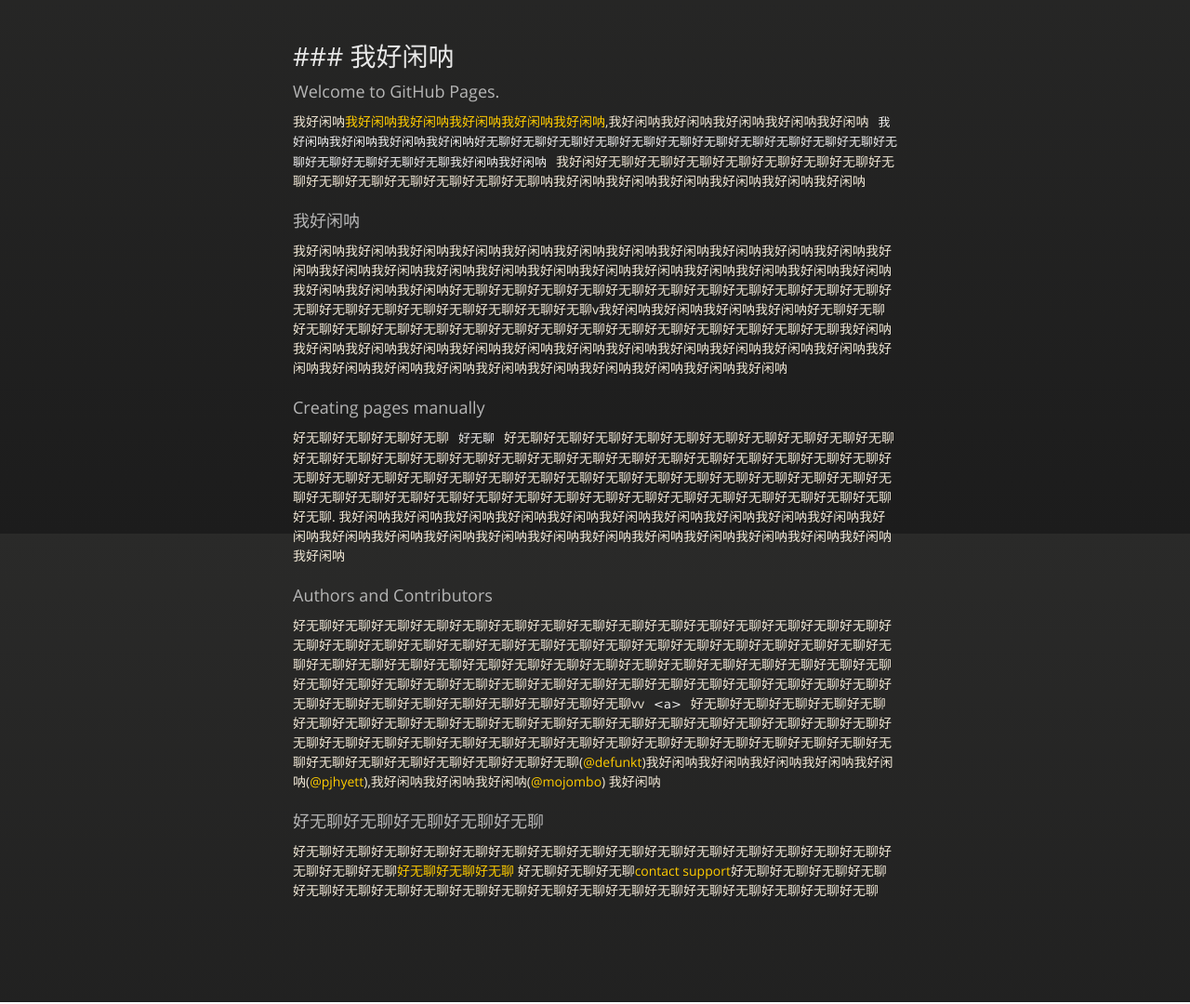
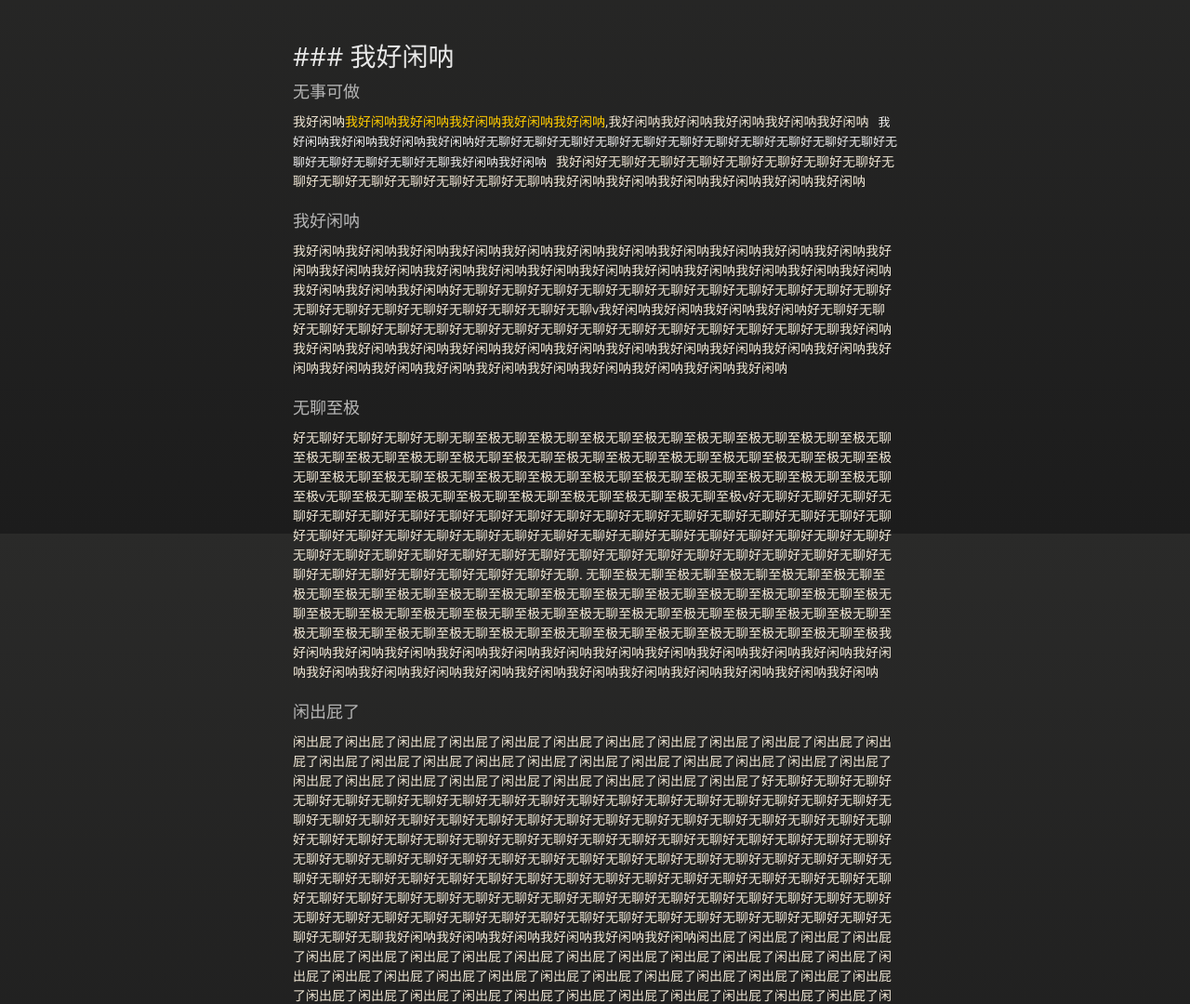
Before and after one commit to D-jealous/D-jealous.github.io, a plain HTML site: page index.html in a window 1280 px wide. Shown: the part 226-1306 px from the top of the page at 93% size. Drawn offline with nearby package versions, Linux system fonts and the light colour scheme.

Commit message:
Update index.html
change some words

```diff
--- a/index.html
+++ b/index.html
@@ -38,20 +38,20 @@
         <h1>
 <a id="-具体信息都可以修改" class="anchor" href="#-%E5%85%B7%E4%BD%93%E4%BF%A1%E6%81%AF%E9%83%BD%E5%8F%AF%E4%BB%A5%E4%BF%AE%E6%94%B9" aria-hidden="true"><span aria-hidden="true" class="octicon octicon-link"></span></a>### 我好闲呐</h1>
 <h3>
-<a id="welcome-to-github-pages" class="anchor" href="#welcome-to-github-pages" aria-hidden="true"><span aria-hidden="true" class="octicon octicon-link"></span></a>Welcome to GitHub Pages.</h3>
+<a id="welcome-to-github-pages" class="anchor" href="#welcome-to-github-pages" aria-hidden="true"><span aria-hidden="true" class="octicon octicon-link"></span></a>无事可做</h3>
 <p>我好闲呐<a href="https://guides.github.com/features/mastering-markdown/">我好闲呐我好闲呐我好闲呐我好闲呐我好闲呐</a>,我好闲呐我好闲呐我好闲呐我好闲呐我好闲呐<code>我好闲呐我好闲呐我好闲呐我好闲呐好无聊好无聊好无聊好无聊好无聊好无聊好无聊好无聊好无聊好无聊好无聊好无聊好无聊好无聊好无聊好无聊我好闲呐我好闲呐</code>我好闲好无聊好无聊好无聊好无聊好无聊好无聊好无聊好无聊好无聊好无聊好无聊好无聊好无聊好无聊呐我好闲呐我好闲呐我好闲呐我好闲呐我好闲呐我好闲呐</p>
 <h3>
 <a id="designer-templates" class="anchor" href="#designer-templates" aria-hidden="true"><span aria-hidden="true" class="octicon octicon-link"></span></a>我好闲呐</h3>
 <p>我好闲呐我好闲呐我好闲呐我好闲呐我好闲呐我好闲呐我好闲呐我好闲呐我好闲呐我好闲呐我好闲呐我好闲呐我好闲呐我好闲呐我好闲呐我好闲呐我好闲呐我好闲呐我好闲呐我好闲呐我好闲呐我好闲呐我好闲呐我好闲呐我好闲呐我好闲呐好无聊好无聊好无聊好无聊好无聊好无聊好无聊好无聊好无聊好无聊好无聊好无聊好无聊好无聊好无聊好无聊好无聊好无聊好无聊v我好闲呐我好闲呐我好闲呐我好闲呐好无聊好无聊好无聊好无聊好无聊好无聊好无聊好无聊好无聊好无聊好无聊好无聊好无聊好无聊好无聊好无聊我好闲呐我好闲呐我好闲呐我好闲呐我好闲呐我好闲呐我好闲呐我好闲呐我好闲呐我好闲呐我好闲呐我好闲呐我好闲呐我好闲呐我好闲呐我好闲呐我好闲呐我好闲呐我好闲呐我好闲呐我好闲呐我好闲呐</p>
 <h3>
-<a id="creating-pages-manually" class="anchor" href="#creating-pages-manually" aria-hidden="true"><span aria-hidden="true" class="octicon octicon-link"></span></a>Creating pages manually</h3>
-<p>好无聊好无聊好无聊好无聊<code>好无聊</code>好无聊好无聊好无聊好无聊好无聊好无聊好无聊好无聊好无聊好无聊好无聊好无聊好无聊好无聊好无聊好无聊好无聊好无聊好无聊好无聊好无聊好无聊好无聊好无聊好无聊好无聊好无聊好无聊好无聊好无聊好无聊好无聊好无聊好无聊好无聊好无聊好无聊好无聊好无聊好无聊好无聊好无聊好无聊好无聊好无聊好无聊好无聊好无聊好无聊好无聊好无聊好无聊好无聊好无聊好无聊好无聊好无聊. 我好闲呐我好闲呐我好闲呐我好闲呐我好闲呐我好闲呐我好闲呐我好闲呐我好闲呐我好闲呐我好闲呐我好闲呐我好闲呐我好闲呐我好闲呐我好闲呐我好闲呐我好闲呐我好闲呐我好闲呐我好闲呐我好闲呐我好闲呐</p>
+<a id="creating-pages-manually" class="anchor" href="#creating-pages-manually" aria-hidden="true"><span aria-hidden="true" class="octicon octicon-link"></span></a>无聊至极</h3>
+<p>好无聊好无聊好无聊好无聊无聊至极无聊至极无聊至极无聊至极无聊至极无聊至极无聊至极无聊至极无聊至极无聊至极无聊至极无聊至极无聊至极无聊至极无聊至极无聊至极无聊至极无聊至极无聊至极无聊至极无聊至极无聊至极无聊至极无聊至极无聊至极无聊至极无聊至极无聊至极无聊至极无聊至极无聊至极无聊至极v无聊至极无聊至极无聊至极无聊至极无聊至极无聊至极无聊至极无聊至极v好无聊好无聊好无聊好无聊好无聊好无聊好无聊好无聊好无聊好无聊好无聊好无聊好无聊好无聊好无聊好无聊好无聊好无聊好无聊好无聊好无聊好无聊好无聊好无聊好无聊好无聊好无聊好无聊好无聊好无聊好无聊好无聊好无聊好无聊好无聊好无聊好无聊好无聊好无聊好无聊好无聊好无聊好无聊好无聊好无聊好无聊好无聊好无聊好无聊好无聊好无聊好无聊好无聊好无聊好无聊好无聊好无聊. 无聊至极无聊至极无聊至极无聊至极无聊至极无聊至极无聊至极无聊至极无聊至极无聊至极无聊至极无聊至极无聊至极无聊至极无聊至极无聊至极无聊至极无聊至极无聊至极无聊至极无聊至极无聊至极无聊至极无聊至极无聊至极无聊至极无聊至极无聊至极无聊至极无聊至极无聊至极无聊至极无聊至极无聊至极无聊至极无聊至极无聊至极无聊至极无聊至极无聊至极我好闲呐我好闲呐我好闲呐我好闲呐我好闲呐我好闲呐我好闲呐我好闲呐我好闲呐我好闲呐我好闲呐我好闲呐我好闲呐我好闲呐我好闲呐我好闲呐我好闲呐我好闲呐我好闲呐我好闲呐我好闲呐我好闲呐我好闲呐</p>
 <h3>
-<a id="authors-and-contributors" class="anchor" href="#authors-and-contributors" aria-hidden="true"><span aria-hidden="true" class="octicon octicon-link"></span></a>Authors and Contributors</h3>
-<p>好无聊好无聊好无聊好无聊好无聊好无聊好无聊好无聊好无聊好无聊好无聊好无聊好无聊好无聊好无聊好无聊好无聊好无聊好无聊好无聊好无聊好无聊好无聊好无聊好无聊好无聊好无聊好无聊好无聊好无聊好无聊好无聊好无聊好无聊好无聊好无聊好无聊好无聊好无聊好无聊好无聊好无聊好无聊好无聊好无聊好无聊好无聊好无聊好无聊好无聊好无聊好无聊好无聊好无聊好无聊好无聊好无聊好无聊好无聊好无聊好无聊好无聊好无聊好无聊好无聊好无聊好无聊好无聊好无聊好无聊vv<code>&lt;a&gt;</code>好无聊好无聊好无聊好无聊好无聊好无聊好无聊好无聊好无聊好无聊好无聊好无聊好无聊好无聊好无聊好无聊好无聊好无聊好无聊好无聊好无聊好无聊好无聊好无聊好无聊好无聊好无聊好无聊好无聊好无聊好无聊好无聊好无聊好无聊好无聊好无聊好无聊好无聊好无聊好无聊好无聊好无聊好无聊(<a class="user-mention" data-hovercard-type="user" data-hovercard-url="/users/defunkt/hovercard" data-octo-click="hovercard-link-click" data-octo-dimensions="link_type:self" href="https://github.com/defunkt">@defunkt</a>)我好闲呐我好闲呐我好闲呐我好闲呐我好闲呐(<a class="user-mention" data-hovercard-type="user" data-hovercard-url="/users/pjhyett/hovercard" data-octo-click="hovercard-link-click" data-octo-dimensions="link_type:self" href="https://github.com/pjhyett">@pjhyett</a>),我好闲呐我好闲呐我好闲呐(<a class="user-mention" data-hovercard-type="user" data-hovercard-url="/users/mojombo/hovercard" data-octo-click="hovercard-link-click" data-octo-dimensions="link_type:self" href="https://github.com/mojombo">@mojombo</a>) 我好闲呐</p>
+<a id="authors-and-contributors" class="anchor" href="#authors-and-contributors" aria-hidden="true"><span aria-hidden="true" class="octicon octicon-link"></span></a>闲出屁了</h3>
+<p>闲出屁了闲出屁了闲出屁了闲出屁了闲出屁了闲出屁了闲出屁了闲出屁了闲出屁了闲出屁了闲出屁了闲出屁了闲出屁了闲出屁了闲出屁了闲出屁了闲出屁了闲出屁了闲出屁了闲出屁了闲出屁了闲出屁了闲出屁了闲出屁了闲出屁了闲出屁了闲出屁了闲出屁了闲出屁了闲出屁了闲出屁了闲出屁了好无聊好无聊好无聊好无聊好无聊好无聊好无聊好无聊好无聊好无聊好无聊好无聊好无聊好无聊好无聊好无聊好无聊好无聊好无聊好无聊好无聊好无聊好无聊好无聊好无聊好无聊好无聊好无聊好无聊好无聊好无聊好无聊好无聊好无聊好无聊好无聊好无聊好无聊好无聊好无聊好无聊好无聊好无聊好无聊好无聊好无聊好无聊好无聊好无聊好无聊好无聊好无聊好无聊好无聊好无聊好无聊好无聊好无聊好无聊好无聊好无聊好无聊好无聊好无聊好无聊好无聊好无聊好无聊好无聊好无聊好无聊好无聊好无聊好无聊好无聊好无聊好无聊好无聊好无聊好无聊好无聊好无聊好无聊好无聊好无聊好无聊好无聊好无聊好无聊好无聊好无聊好无聊好无聊好无聊好无聊好无聊好无聊好无聊好无聊好无聊好无聊好无聊好无聊好无聊好无聊好无聊好无聊好无聊好无聊好无聊好无聊好无聊好无聊我好闲呐我好闲呐我好闲呐我好闲呐我好闲呐我好闲呐闲出屁了闲出屁了闲出屁了闲出屁了闲出屁了闲出屁了闲出屁了闲出屁了闲出屁了闲出屁了闲出屁了闲出屁了闲出屁了闲出屁了闲出屁了闲出屁了闲出屁了闲出屁了闲出屁了闲出屁了闲出屁了闲出屁了闲出屁了闲出屁了闲出屁了闲出屁了闲出屁了闲出屁了闲出屁了闲出屁了闲出屁了闲出屁了闲出屁了闲出屁了闲出屁了闲出屁了闲出屁了闲出屁了闲出屁了闲出屁了闲出屁了闲出屁了闲出屁了闲出屁了闲出屁了闲出屁了闲出屁了闲出屁了闲出屁了闲出屁了闲出屁了闲出屁了闲出屁了闲出屁了闲出屁了闲出屁了闲出屁了闲出屁了闲出屁了</p>
 <h3>
 <a id="support-or-contact" class="anchor" href="#support-or-contact" aria-hidden="true"><span aria-hidden="true" class="octicon octicon-link"></span></a>好无聊好无聊好无聊好无聊好无聊</h3>
-<p>好无聊好无聊好无聊好无聊好无聊好无聊好无聊好无聊好无聊好无聊好无聊好无聊好无聊好无聊好无聊好无聊好无聊好无聊<a href="https://help.github.com/pages">好无聊好无聊好无聊</a> 好无聊好无聊好无聊<a href="https://github.com/contact">contact support</a>好无聊好无聊好无聊好无聊好无聊好无聊好无聊好无聊好无聊好无聊好无聊好无聊好无聊好无聊好无聊好无聊好无聊好无聊好无聊</p>
+<p>好无聊好无聊好无聊好无聊好无聊好无聊好无聊好无聊好无聊好无聊好无聊好无聊好无聊好无聊好无聊好无聊好无聊好无聊好无聊好无聊好无聊好无聊好无聊好无聊好无聊好无聊好无聊好无聊好无聊好无聊好无聊好无聊好无聊好无聊好无聊好无聊好无聊好无聊好无聊好无聊好无聊好无聊好无聊</p>
       </section>
 
     </div>
```
